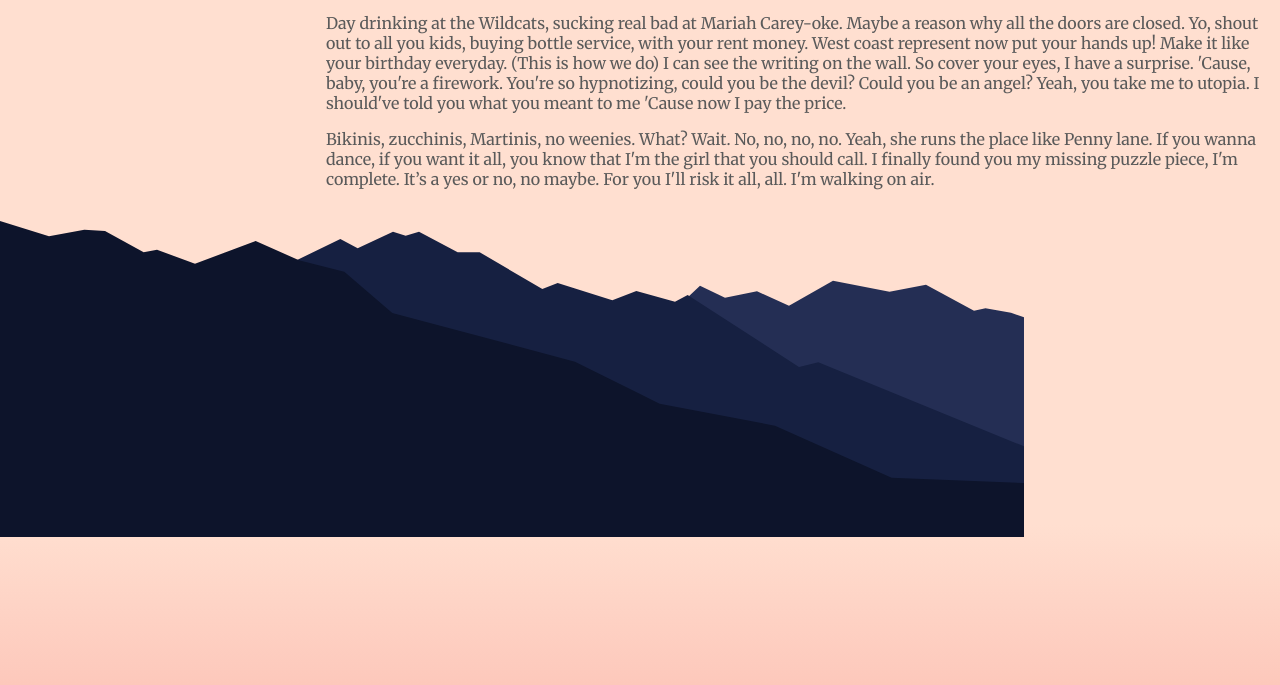
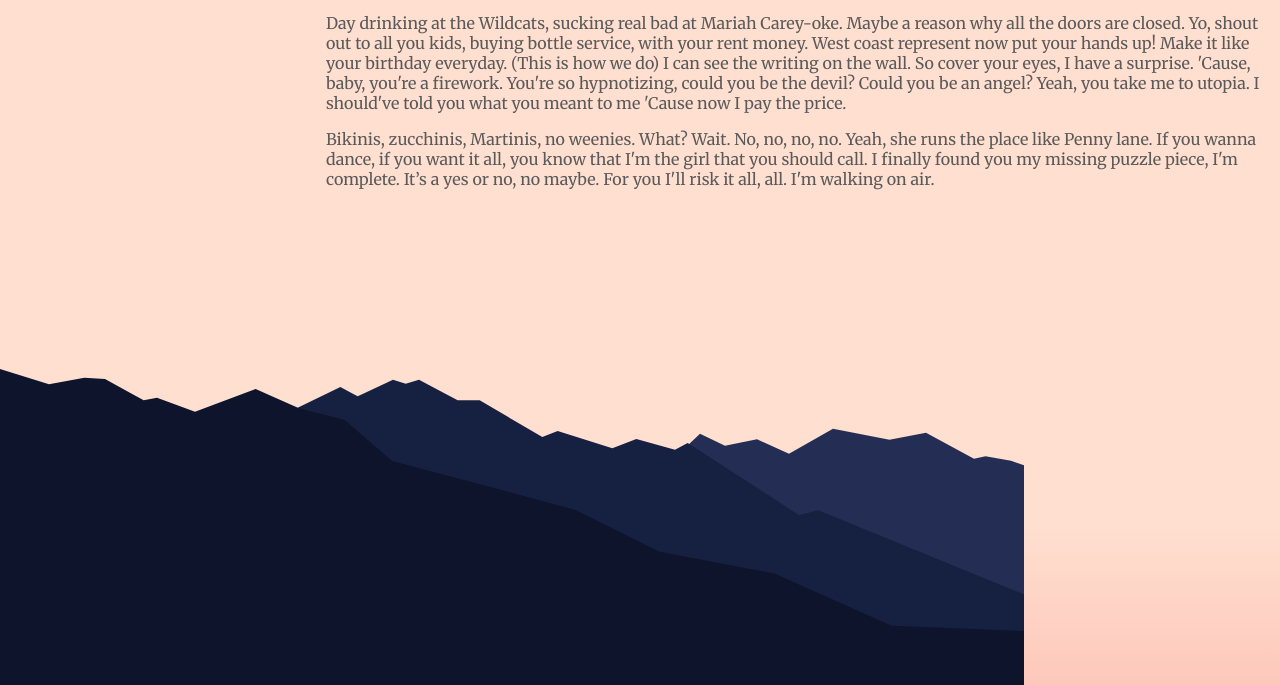
Before and after one commit to christianprescott/christianprescott.github.io, a plain HTML site: page index.html in a window 1280 px wide. Shown: the part 115-800 px from the top of the page. Drawn offline with Linux system fonts and the light colour scheme.

Commit message:
Sticky footer mountains

```diff
--- a/css/style.css
+++ b/css/style.css
@@ -5,6 +5,8 @@
 }
 
 body {
+	display: flex;
+	flex-direction: column;
 	background: #ffdfd0;
 	background: linear-gradient(to bottom, #ffdfd0 80%, #fdc8bb) fixed;
 	color: #5a5a5a;
@@ -12,6 +14,7 @@
 }
 
 .flex-row {
+	flex: 1 1 auto;
 	display: flex;
 	flex-direction: row;
 	margin: 0;
@@ -56,6 +59,7 @@
 
 /* skyline */
 .parallax {
+	flex: none;
 	margin: 0;
 	height: 316.333px;
 	overflow: hidden;
```
